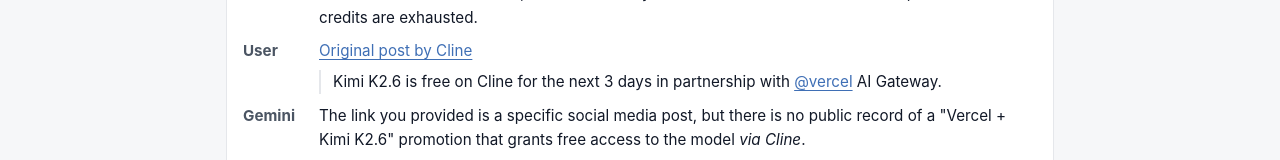
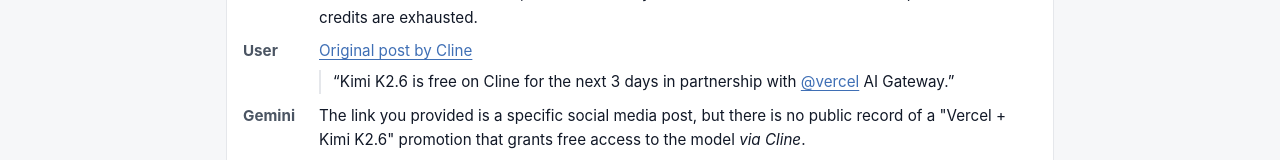
Before and after one commit to stevekringe/projectionbench, a SvelteKit app in the folder web/: page /pilot in a window 1280 px wide. Shown: the part 612-772 px from the top of the page. Built offline with nearby package versions, Linux system fonts and the light colour scheme.

Commit message:
Put quotation marks around the Cline announcement

```diff
--- a/web/src/routes/pilot/+page.svelte
+++ b/web/src/routes/pilot/+page.svelte
@@ -48,8 +48,8 @@
 			<dd>
 				<a href="https://x.com/cline/status/2047038658470142148">Original post by Cline</a>
 				<blockquote>
-					Kimi K2.6 is free on Cline for the next 3 days in partnership with
-					<a href="https://x.com/vercel">@vercel</a> AI Gateway.
+					“Kimi K2.6 is free on Cline for the next 3 days in partnership with
+					<a href="https://x.com/vercel">@vercel</a> AI Gateway.”
 				</blockquote>
 			</dd>
 			<dt>Gemini</dt>
```
